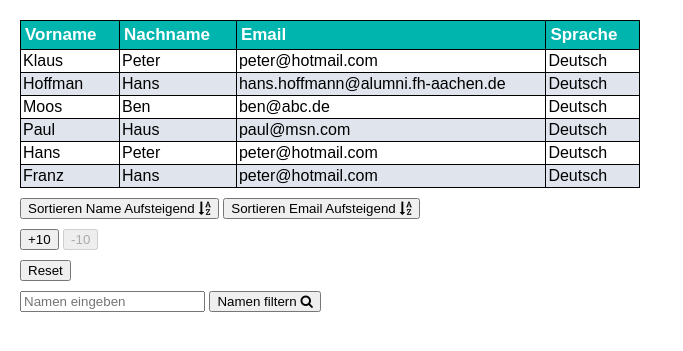
After one commit to miwe01/E-Mensa_Werbeseite, a PHP site: page /nl-admin.php in a window 1280 px wide. The commit adds this page. Shown: the top 351 px of the page, without its empty margins (0-683 px from the left). Run offline with PHP 8.4, Linux system fonts and the light colour scheme.

Commit message:
Newsletter Upload and small changes

```diff
--- a/beispiele/accesslog.txt
+++ b/beispiele/accesslog.txt
@@ -1,3 +1,4 @@
 30/10/2020 16:47:37 127.0.0.1 Mozilla/5.0 (Windows NT 10.0; Win64; x64) AppleWebKit/537.36 (KHTML, like Gecko) Chrome/86.0.4240.111 Safari/537.36
 30/10/2020 16:47:56 127.0.0.1 Mozilla/5.0 (Windows NT 10.0; Win64; x64) AppleWebKit/537.36 (KHTML, like Gecko) Chrome/86.0.4240.111 Safari/537.36
 30/10/2020 16:53:10 127.0.0.1 Mozilla/5.0 (Windows NT 10.0; Win64; x64) AppleWebKit/537.36 (KHTML, like Gecko) Chrome/86.0.4240.111 Safari/537.36
+03/11/2020 15:06:13 127.0.0.1 Mozilla/5.0 (Windows NT 10.0; Win64; x64) AppleWebKit/537.36 (KHTML, like Gecko) Chrome/86.0.4240.111 Safari/537.36
--- a/beispiele/m2_4c_addform.php
+++ b/beispiele/m2_4c_addform.php
@@ -35,5 +35,5 @@ include_once("m2_4a_standardparameter.php");
 <form action="m2_4c_addform.php" method="get">
     <label for="ersteZahl">Erste Zahl:<input type="text" placeholder="Erste Zahl" name="ersteZahl"> </label><br>
     <label for="zweiteZahl">Zweite Zahl:<input type="text" placeholder="Zweite Zahl" name="zweiteZahl"></label><br>
-    <input type="submit" value="Senden" name="addieren"> <input type="submit" value="Senden" name="multiplizieren">
+    <input type="submit" value="Addieren" name="addieren"> <input type="submit" value="Multiplizieren" name="multiplizieren">
 </form>
--- a/beispiele/m2_4d_array.php
+++ b/beispiele/m2_4d_array.php
@@ -5,6 +5,7 @@
  * Ben, Loos, 3207009
  */
 echo 'a)<br>';
+// a)
 $famousMeal = [
     1 => ['name' => 'Currywurst mit Pommes',
         'winner' => [2001, 2003, 2007, 2010, 2020]],
@@ -20,10 +21,7 @@ foreach($famousMeal as $key=>$value){
     // print_r($value);
 
     echo  $counter . ". <span style='margin-left: 8px'>". $value['name'] . "</span>";
-    // print_r($value['winner']);
-    //echo count($value['winner']);
 
-    //echo $value['winner'][0];
     if (is_array($value['winner']))
     {
         echo "<p style='margin: 0 0 3px 25px'>";
--- a/beispiele/meal.php
+++ b/beispiele/meal.php
@@ -75,7 +75,7 @@ $words = [
         'en' => 'Stars']
 ];
 
-function setLanguage($word, $words) : void {
+function setLanguage($word, $words){
     if (isset($_GET[GET_PARAM_LANGUAGE])) {
         echo $words[$word][$_GET[GET_PARAM_LANGUAGE]];
     } else echo $words[$word]['de'];
--- /dev/null
+++ b/werbeseite/data.txt
@@ -0,0 +1,6 @@
+Klaus;Peter;peter@hotmail.com;Deutsch
+Hoffman;Hans;hans.hoffmann@alumni.fh-aachen.de;Deutsch
+Moos;Ben;ben@abc.de;Deutsch
+Paul;Haus;paul@msn.com;Deutsch
+Hans;Peter;peter@hotmail.com;Deutsch
+Franz;Hans;peter@hotmail.com;Deutsch
--- /dev/null
+++ b/werbeseite/nl-admin.php
@@ -0,0 +1,198 @@
+
+
+<!doctype html>
+<html lang="en">
+<head>
+    <meta charset="UTF-8">
+    <meta name="viewport" content="width=device-width, user-scalable=no, initial-scale=1.0, maximum-scale=1.0, minimum-scale=1.0">
+    <title>Email Tabelle</title>
+    <link rel="stylesheet" href="https://cdnjs.cloudflare.com/ajax/libs/font-awesome/4.7.0/css/font-awesome.min.css">
+</head>
+<body>
+<style>
+    /* general styling */
+    *{
+        font-family: sans-serif;
+    }
+    body{
+        margin: 20px 20px;
+    }
+    /* */
+
+    /* table styling */
+    table, td, th{
+        border: 1px solid black;
+        border-collapse: collapse;
+    }
+    table{
+        width: 50%;
+        margin-bottom: 10px;
+    }
+    tr:nth-child(odd) {
+        background-color: #dfe4ed;
+        color: black;
+        width: 40%;
+    }
+    tr:nth-child(even) {
+        background-color: white;
+        color: black;
+        width: 40%;
+    }
+    th{
+        padding: 4px;
+        background-color: #00B5AD;
+        color: white;
+        font-size: 17px;
+        text-align: left;
+        font-weight: bold;
+    }
+    td:nth-child(3){
+        width: 50%;
+    }
+    td{
+        padding: 2px;
+    }
+    /* */
+
+    /* form styling */
+    button{
+        margin-bottom: 10px;
+    }
+    /* */
+</style>
+<table>
+        <?php
+        // Konstante Datei (Konstante sind automatisch global)
+        define("FILE", "data.txt");
+
+
+        /* zeigt die 10 ersten Seiten an */
+        $hit = 10;
+
+        /* funktion um Datei zu öffnen */
+        function openFile(){
+            $file = fopen(FILE, 'r');
+            if (!$file)
+                die("Datei nicht gefunden");
+            return $file;
+        }
+
+        // sortiert Tabelle nach "index" index 0 ist zB Vorname, index 2 email etc ...
+        function sortTable($index){
+           $file = openFile();
+
+
+           /*
+           darin wird Array aus Datei gespeiert
+           $name ist ein assosiatives Array
+           der Key ist der index Name. Bei Index 0 wäre der Key ein Vorname wie zB "Tom"
+           die Value ist das Array der ganzen Reihe von der Datei zB [Tom,Taler,tom.taler@alumni.fh-aachen.de, Deutsch]
+           */
+            $name = array();
+            $counter = 0;
+            while(!feof($file)){
+                $line = fgets($file, 1024);
+                $array = explode(';',$line);
+                // -1 wird benutzt um nach nichts zu sortieren
+                // speichert das Array dann numerisch ab
+                if ($index == -1)
+                    $name[$counter] = $array;
+
+                else
+                    $name[$array[$index]] = $array;
+                $counter++;
+            }
+
+            // Nur Schlüssel werden sortiert vom Array
+            ksort($name);
+
+            printTableHeader();
+            $counter = 0;
+            foreach($name as $key=>$value){
+                // Nur 10 Einträge vom Array werden ausgegeben
+                if($counter < $GLOBALS['hit'] && $counter > ($GLOBALS['hit'] -11)) {
+                    echo '<tr>';
+                    for ($i = 0; $i < count($value); $i++) {
+                        echo '<td>'. $value[$i] . '</td>';
+                    }
+                    echo '</tr>';
+                }
+                $counter++;
+
+            }
+
+            fclose($file);
+        }
+
+        function printTableHeader(){
+            echo '<th>Vorname</th><th>Nachname</th><th>Email</th><th>Sprache</th>';
+        }
+
+
+
+
+        // 3) Nach Namen sortieren
+        if (isset($_GET["sortieren-name"]) && $_GET["sortieren-name"] == "asc"){
+
+            sortTable(0);
+        }
+        // 3) Nach Email sortieren
+        else if(isset($_GET["sortieren-email"]) && $_GET["sortieren-email"] == "asc"){
+            $email = sortTable(2);
+        }
+
+        // 4) Namen filtern
+        else if (isset($_GET["filter-name"]) && !empty($_GET["textfeld"])){
+            $file = openFile();
+
+            $name = [];
+
+            // Nur Vorname und Nachname abspeichern
+            while(!feof($file)){
+                $line = fgets($file, 1024);
+                $array = explode(';',$line);
+                // array_push($name, $array[0], $array[1]);
+                $name[$array[0]] = $array[1];
+            }
+
+            echo '<th>Vorname</th><th>Nachname</th>';
+
+            // checkt ob Übereinstimmung. Wenn ja dann gib aus.
+            foreach($name as $key=>$value){
+                $check = stripos($key, $_GET["textfeld"]);
+                if (is_numeric($check)){
+                    echo '<tr><td>' . $key. '</td><td>'. $value. '</td></tr>';
+                }
+            }
+        }
+        // Erhöht Counter oder erniedrigt um 10 wenn Knopf gedrückt wurde
+        else if(isset($_GET["counter"])){
+            if ($_GET["counter"] == "plus")
+                $GLOBALS['hit'] = 10 + $_GET['word'];
+            else
+                $GLOBALS['hit'] = $_GET['word'] -10;
+            sortTable(-1);
+
+        }
+
+
+        // 2)
+        else{
+            sortTable(-1);
+        }
+        ?>
+</table>
+<form action="nl-admin.php" method="get">
+    <button type="submit" value="asc" name="sortieren-name">Sortieren Name Aufsteigend <i class="fa fa-sort-alpha-asc"></i></button>
+    <button type="submit" value="asc" name="sortieren-email">Sortieren Email Aufsteigend <i class="fa fa-sort-alpha-asc"></i></button><br>
+    <button type="submit" value="plus" name="counter" id="reset">+10</button>
+    <!-- button wird disabled wenn nur erste Einträge angezeigt werden -->
+    <button type="submit" value="minus" name="counter" id="reset" <?php if ($GLOBALS['hit'] <= 10) echo 'disabled' ?> >-10</button><br>
+    <!-- speichert hit in hidden input  -->
+    <input type="hidden" name="word" value="<?php echo $GLOBALS['hit']; ?>" />
+    <button type="submit" value="" name="sortieren-email" id="reset">Reset</button><br>
+    <input type="text" name="textfeld" placeholder="Namen eingeben"> <button name="filter-name" type="submit">Namen filtern <i class="fa fa-search"></i></button>
+</form>
+
+</body>
+</html>
```
Also changed, not shown: werbeseite/index.css (+72 -14 lines).
